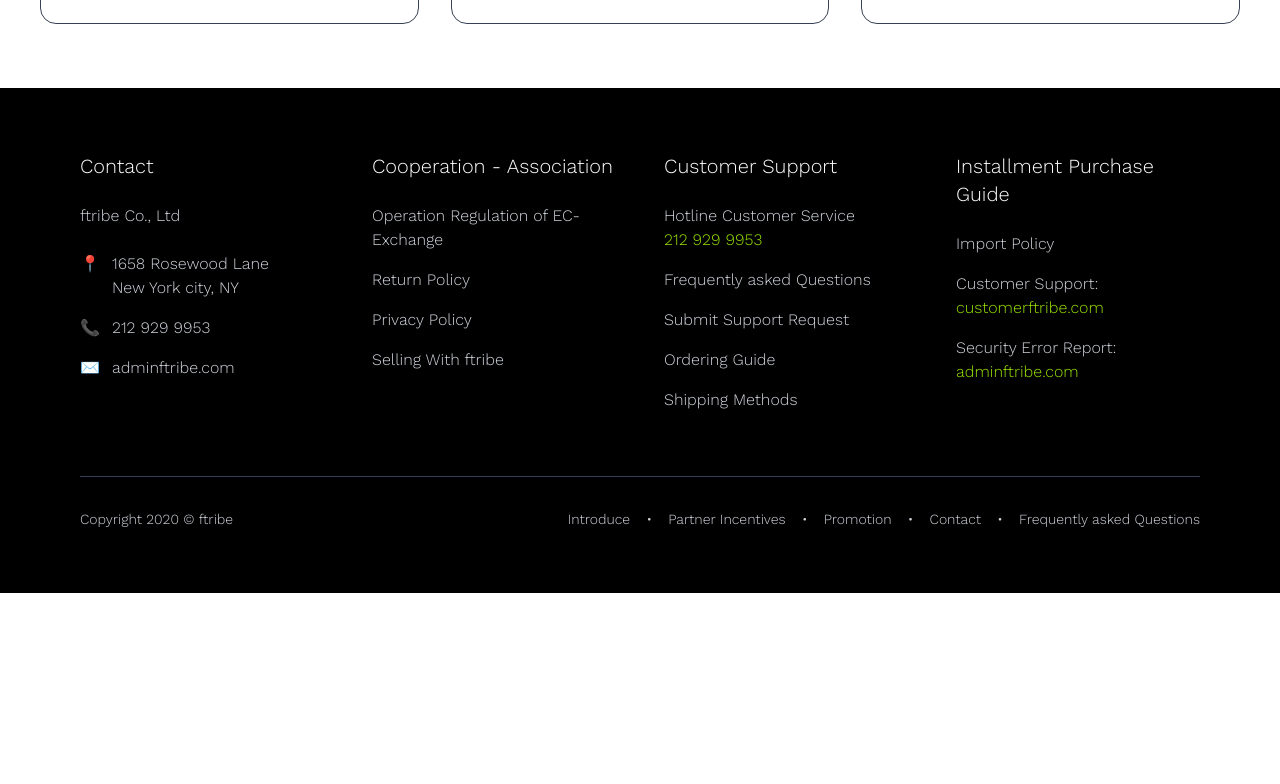
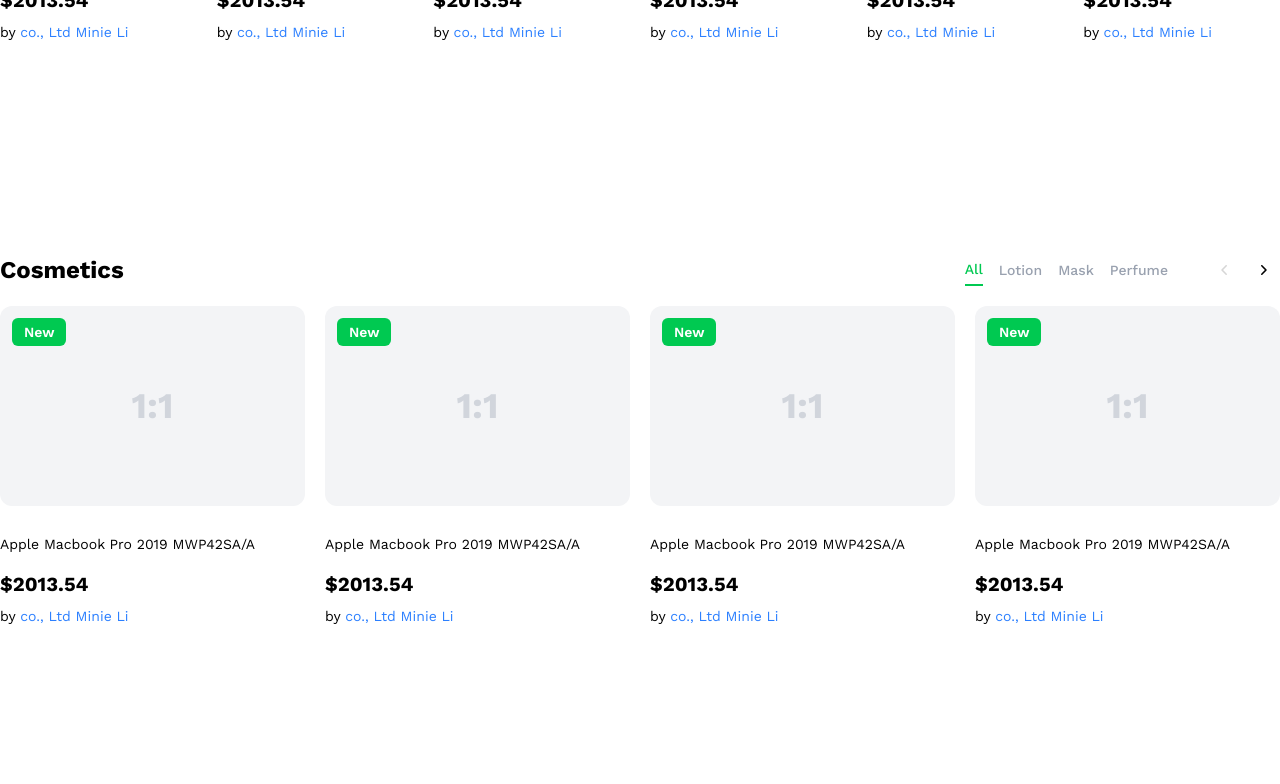
Before and after one commit to PrashantSainiSDE/pockie-demo, an Angular app: page /dashboard in a window 1280 px wide. Shown: the part 3740-4524 px from the top of the page. Before the commit the page ends 4333 px from the top, so only its background shows below. Built offline with nearby package versions, Linux system fonts and the light colour scheme.

Commit message:
feat(ui): section 8 complete

```diff
--- a/src/app/dashboard/dashboard.component.html
+++ b/src/app/dashboard/dashboard.component.html
@@ -940,7 +940,7 @@
 </section>
 
 <!-- section 6 -->
-<section class="container mx-auto">
+<section class="container mx-auto py-24">
    <!-- top header -->
    <div class="flex justify-between mx-auto py-5">
     <p class="text-2xl font-bold">Technology</p>
@@ -1091,7 +1091,7 @@
 </section>
 
 <!-- section 7 -->
-<section class="container mx-auto">
+<section class="container mx-auto py-24">
    <!-- top header -->
    <div class="flex justify-between mx-auto py-5">
     <p class="text-2xl font-bold">Watch</p>
@@ -1237,6 +1237,113 @@
 </section>
 
 <!-- section 8 -->
+ <section class="container mx-auto py-24">
+   <!-- top header -->
+   <div class="flex justify-between mx-auto py-5">
+    <p class="text-2xl font-bold">Cosmetics</p>
+
+    <div class="flex justify-between gap-10">
+
+      <div class="flex justify-between gap-4">
+        <button class=" text-green-500 border-b-2 text-sm font-medium cursor-pointer">
+          All
+        </button>
+        <button class=" text-gray-400 text-sm font-medium cursor-pointer">
+          Lotion
+        </button>
+        <button class=" text-gray-400 text-sm font-medium cursor-pointer">
+          Mask
+        </button>
+        <button class=" text-gray-400 text-sm font-medium cursor-pointer">
+          Perfume
+        </button>
+
+      </div>
+      <div class="flex items-center gap-2">
+        <svg width="32" height="32" viewBox="0 0 32 32" fill="none" xmlns="http://www.w3.org/2000/svg">
+<path fill-rule="evenodd" clip-rule="evenodd" d="M18.7688 11.2312C19.0771 11.5395 19.0771 12.0394 18.7688 12.3477L15.1165 16L18.7688 19.6523C19.0771 19.9606 19.0771 20.4605 18.7688 20.7688C18.4605 21.0771 17.9606 21.0771 17.6523 20.7688L13.4418 16.5582C13.1334 16.2499 13.1334 15.7501 13.4418 15.4418L17.6523 11.2312C17.9606 10.9229 18.4605 10.9229 18.7688 11.2312Z" fill="#D6D6D6"/>
+</svg>
+
+        <button><svg width="32" height="32" viewBox="0 0 32 32" fill="none" xmlns="http://www.w3.org/2000/svg">
+<path fill-rule="evenodd" clip-rule="evenodd" d="M13.2312 20.7688C12.9229 20.4605 12.9229 19.9606 13.2312 19.6523L16.8835 16L13.2312 12.3477C12.9229 12.0394 12.9229 11.5395 13.2312 11.2312C13.5395 10.9229 14.0394 10.9229 14.3477 11.2312L18.5582 15.4418C18.8666 15.7501 18.8666 16.2499 18.5582 16.5582L14.3477 20.7688C14.0394 21.0771 13.5395 21.0771 13.2312 20.7688Z" fill="black"/>
+</svg>
+</button>
+      </div>
+    </div>
+  </div>
+  <div class="grid grid-cols-4 gap-5">
+
+   <!-- CARD -->
+    <div class="relative flex flex-col gap-4 justify-between">
+      <span
+        class="absolute top-3 left-3 bg-green-500 text-white px-3 py-1 rounded-md text-sm font-semibold"
+        >New</span
+      >
+
+      <div class="w-full h-50 bg-gray-100 rounded-xl flex items-center justify-center text-4xl text-gray-300 font-bold"
+      >
+        1:1
+      </div>
+      <div class="flex flex-col gap-y-2">
+        <p class=" text-sm mt-3">Apple Macbook Pro 2019 MWP42SA/A</p>
+        <p class="text-xl mt-2 font-bold">$2013.54</p>
+        <p class="text-sm mt4"> by <a class="text-blue-500" href="">co., Ltd Minie Li</a></p>
+      </div>
+    </div>
+   <!-- CARD -->
+    <div class="relative flex flex-col gap-4 justify-between">
+      <span
+        class="absolute top-3 left-3 bg-green-500 text-white px-3 py-1 rounded-md text-sm font-semibold"
+        >New</span
+      >
+
+      <div class="w-full h-50 bg-gray-100 rounded-xl flex items-center justify-center text-4xl text-gray-300 font-bold"
+      >
+        1:1
+      </div>
+      <div class="flex flex-col gap-y-2">
+        <p class=" text-sm mt-3">Apple Macbook Pro 2019 MWP42SA/A</p>
+        <p class="text-xl mt-2 font-bold">$2013.54</p>
+        <p class="text-sm mt4"> by <a class="text-blue-500" href="">co., Ltd Minie Li</a></p>
+      </div>
+    </div>
+   <!-- CARD -->
+    <div class="relative flex flex-col gap-4 justify-between">
+      <span
+        class="absolute top-3 left-3 bg-green-500 text-white px-3 py-1 rounded-md text-sm font-semibold"
+        >New</span
+      >
+
+      <div class="w-full h-50 bg-gray-100 rounded-xl flex items-center justify-center text-4xl text-gray-300 font-bold"
+      >
+        1:1
+      </div>
+      <div class="flex flex-col gap-y-2">
+        <p class=" text-sm mt-3">Apple Macbook Pro 2019 MWP42SA/A</p>
+        <p class="text-xl mt-2 font-bold">$2013.54</p>
+        <p class="text-sm mt4"> by <a class="text-blue-500" href="">co., Ltd Minie Li</a></p>
+      </div>
+    </div>
+   <!-- CARD -->
+    <div class="relative flex flex-col gap-4 justify-between">
+      <span
+        class="absolute top-3 left-3 bg-green-500 text-white px-3 py-1 rounded-md text-sm font-semibold"
+        >New</span
+      >
+
+      <div class="w-full h-50 bg-gray-100 rounded-xl flex items-center justify-center text-4xl text-gray-300 font-bold"
+      >
+        1:1
+      </div>
+      <div class="flex flex-col gap-y-2">
+        <p class=" text-sm mt-3">Apple Macbook Pro 2019 MWP42SA/A</p>
+        <p class="text-xl mt-2 font-bold">$2013.54</p>
+        <p class="text-sm mt4"> by <a class="text-blue-500" href="">co., Ltd Minie Li</a></p>
+      </div>
+    </div>
+
+  </div>
+</section>
 <!-- section 9 -->
 
 <!-- section 10 -->
```
